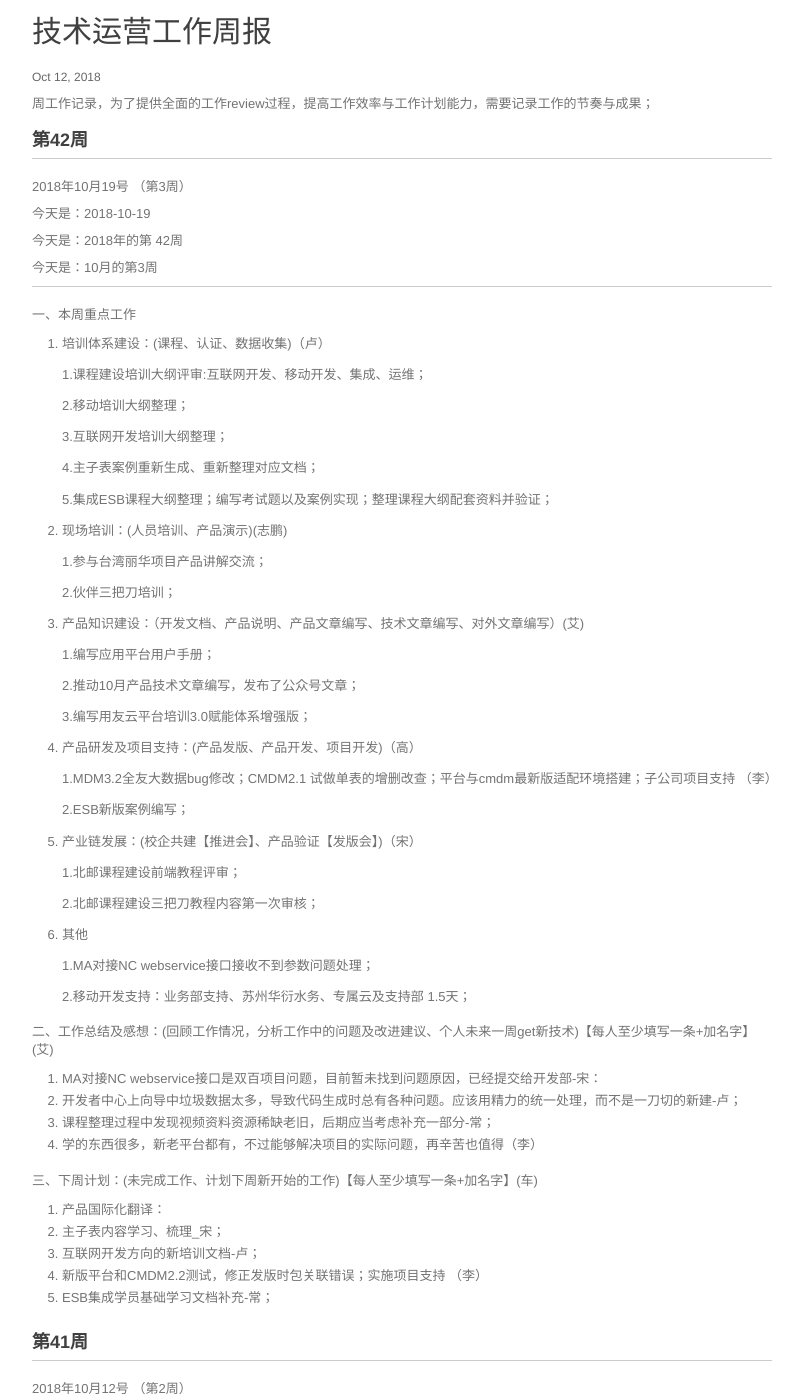
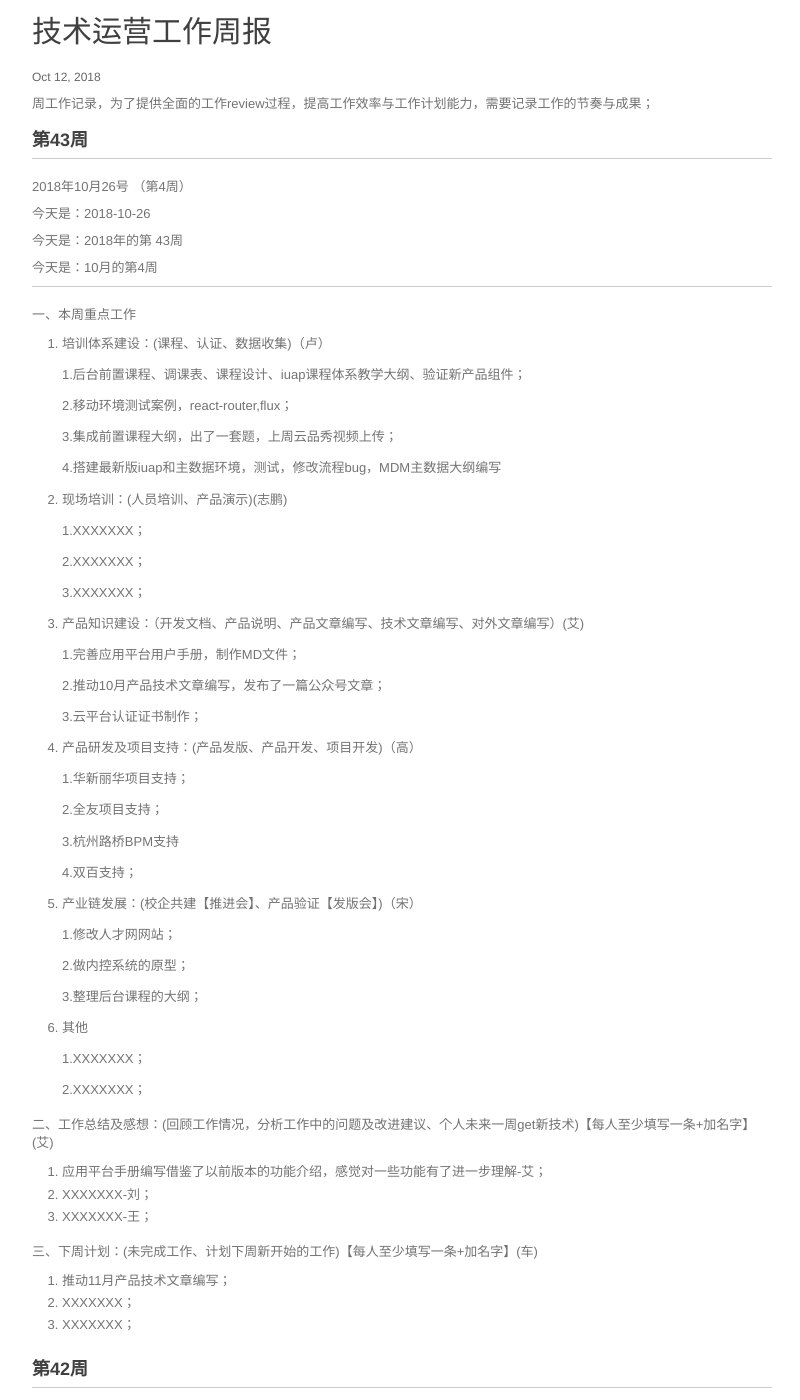
Before and after one commit to walllFlower/blog, a Jekyll site: the page built from _posts/2018-07-17-day_report_cxz.md, in a window 1280 px wide and 1400 px high, scrolled down 203 px. Shown: the whole window, without its empty margins (238-1038 px from the left). Built offline with Jekyll 4.4.1, drawn with Linux system fonts in a browser that asks for light colours; comment, search, counter and statistics services are not loaded.

Commit message:
Update 2018-07-17-day_report_cxz.md

```diff
--- a/_posts/2018-07-17-day_report_cxz.md
+++ b/_posts/2018-07-17-day_report_cxz.md
@@ -6,6 +6,86 @@ categories: 技术运营工作周报
 ---
 
 周工作记录，为了提供全面的工作review过程，提高工作效率与工作计划能力，需要记录工作的节奏与成果；
+
+###  第43周
+
+***
+
+2018年10月26号 （第4周）
+
+今天是：2018-10-26
+
+今天是：2018年的第 43周
+
+今天是：10月的第4周
+
+
+***
+
+一、本周重点工作
+
+1. 培训体系建设：(课程、认证、数据收集)（卢）
+
+    1.后台前置课程、调课表、课程设计、iuap课程体系教学大纲、验证新产品组件；
+
+    2.移动环境测试案例，react-router,flux；
+
+    3.集成前置课程大纲，出了一套题，上周云品秀视频上传；
+
+    4.搭建最新版iuap和主数据环境，测试，修改流程bug，MDM主数据大纲编写
+
+2. 现场培训：(人员培训、产品演示)(志鹏)
+
+    1.XXXXXXX；
+
+    2.XXXXXXX；
+
+    3.XXXXXXX；
+
+3. 产品知识建设：（开发文档、产品说明、产品文章编写、技术文章编写、对外文章编写）(艾)
+
+    1.完善应用平台用户手册，制作MD文件；
+
+    2.推动10月产品技术文章编写，发布了一篇公众号文章；
+
+    3.云平台认证证书制作；
+
+4. 产品研发及项目支持：(产品发版、产品开发、项目开发)（高）
+
+    1.华新丽华项目支持；
+
+    2.全友项目支持；
+
+    3.杭州路桥BPM支持
+
+    4.双百支持；
+
+5. 产业链发展：(校企共建【推进会】、产品验证【发版会】)（宋）
+
+    1.修改人才网网站；
+
+    2.做内控系统的原型；
+
+    3.整理后台课程的大纲；
+
+6. 其他
+
+    1.XXXXXXX；
+
+    2.XXXXXXX；
+
+二、工作总结及感想：(回顾工作情况，分析工作中的问题及改进建议、个人未来一周get新技术)【每人至少填写一条+加名字】(艾)
+
+1. 应用平台手册编写借鉴了以前版本的功能介绍，感觉对一些功能有了进一步理解-艾；
+2. XXXXXXX-刘；
+3. XXXXXXX-王；
+
+三、下周计划：(未完成工作、计划下周新开始的工作)【每人至少填写一条+加名字】(车)
+
+1. 推动11月产品技术文章编写；
+2. XXXXXXX；
+3. XXXXXXX；
+
 
 ###  第42周
 
```
